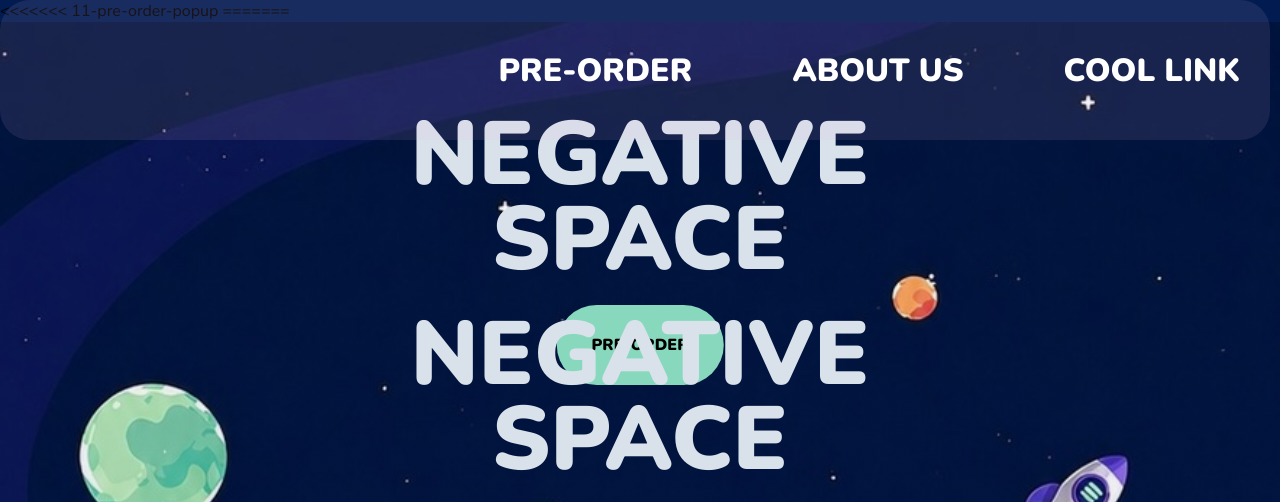
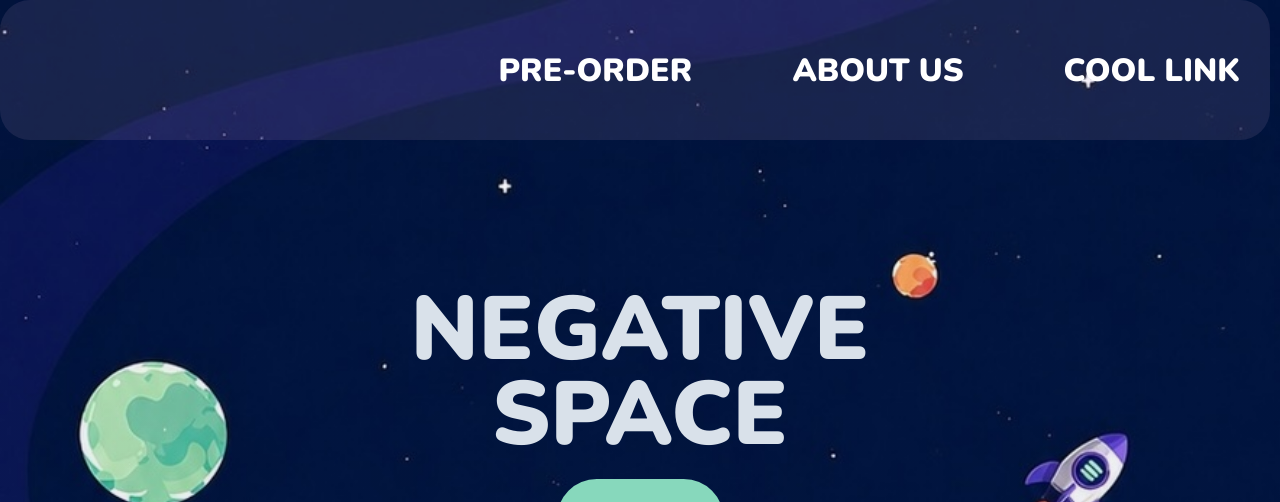
Before and after one commit to linasvard/negative-space, a website built with Vite: page index.html in a window 1280 px wide. Shown: the top 502 px of the page. Built offline with nearby package versions, Linux system fonts and the light colour scheme.

Commit message:
fix: removed duplicates of h1 and pre order button in index.html
Co-authored-by:
Sandra Hellström <sandra.hellstrom93@gmail.com> Oscar Holmblad <oscarholmblad@outlook.com> Helena Gustafsson <helena.gustafsson.work@gmail.com>

```diff
--- a/index.html
+++ b/index.html
@@ -96,7 +96,6 @@
       <!--          HERO SECTION         -->
       <!-- ============================= -->
 
-<<<<<<< 11-pre-order-popup
     <!-- Hero top -->
     <!-- Pre-Order Popup -->
     <div class="pre-order-popup-wrapper" id="preorderPopupWrapper">
@@ -147,14 +146,7 @@
 
       </div>
     </div>
-    <div class="hero-top">
-      <h1 class="hero-heading">Negative <br />Space</h1>
 
-      <!-- Pre-Order Button -->
-      <button class="pre-order-btn" id="preorderBtn">Pre-Order</button>
-
-    </div>
-=======
       <section class="hero">
         <img class="hero-bg" src="/assets/contents/cropped-bg-img.jpg" alt="" aria-hidden="true" />
         <img class="hero-bg-mobile" src="/assets/contents/background-image (kopia).png" alt="" aria-hidden="true" />
@@ -162,9 +154,8 @@
 
         <div class="hero-top">
           <h1>Negative<br />Space</h1>
-          <button>Pre-Order</button>
+          <button class="pre-order-btn" id="preorderBtn">Pre-Order</button>
         </div>
->>>>>>> main
 
         <div class="story-blob">
           <img src="/assets/contents/about-the-game-box.png" alt="" aria-hidden="true" />
```
